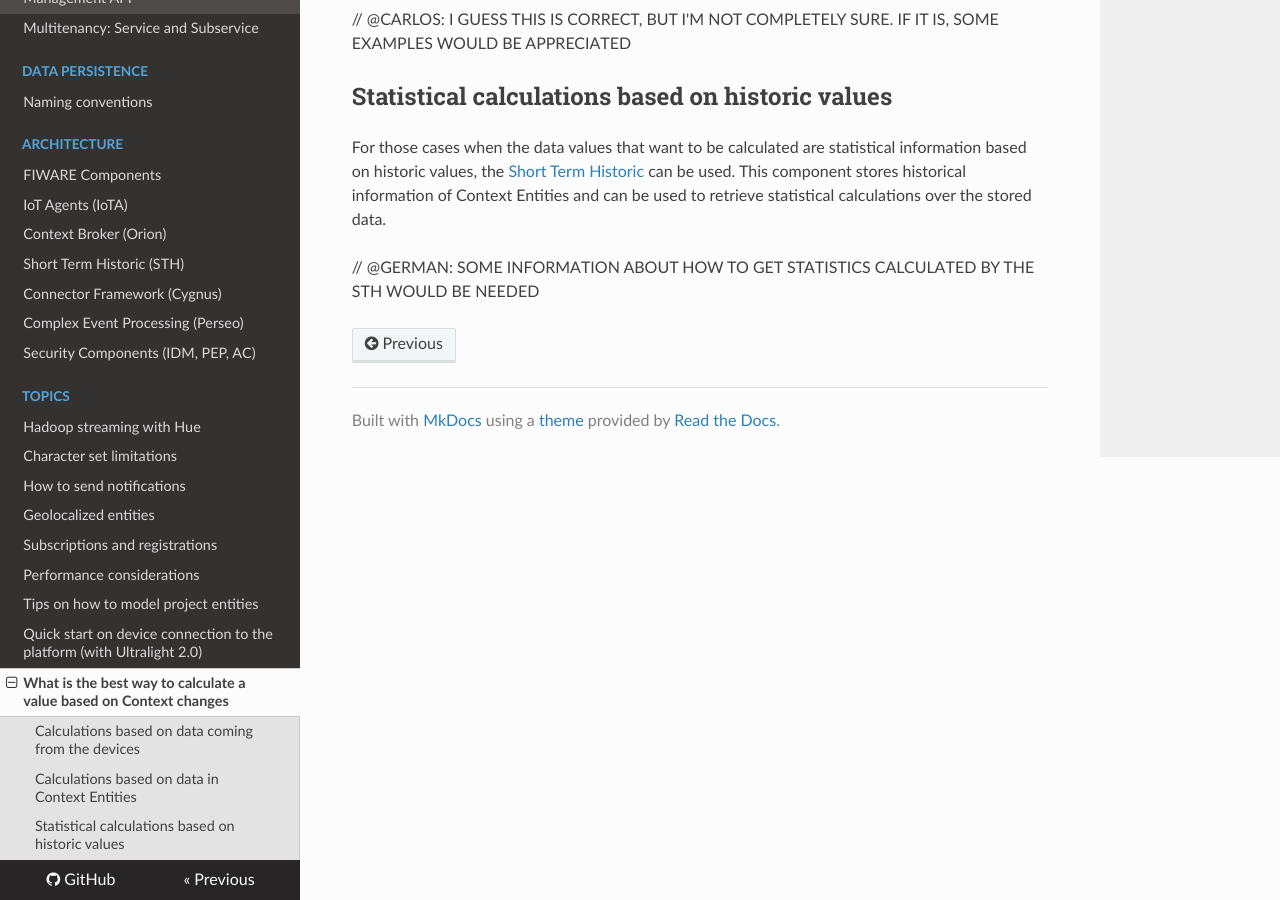
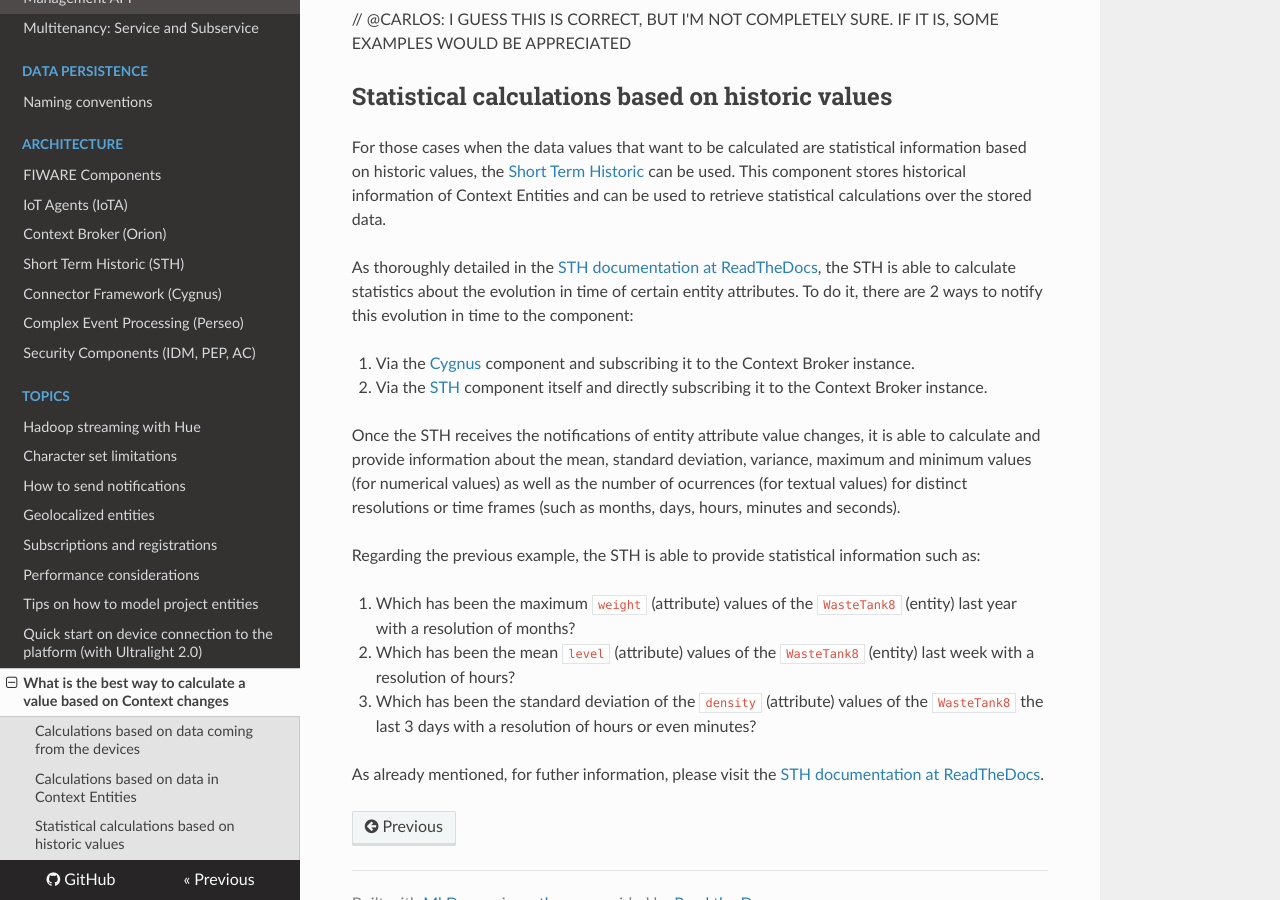
Before and after one commit to telefonicaid/thinking-cities, an MkDocs documentation site: the page built from docs/topics/data_calculation.md, in a window 1280 px wide and 900 px high, scrolled down 2188 px. Built offline with MkDocs 1.6.1, drawn with Linux system fonts in a browser that asks for light colours; nearby versions of some CDN libraries; old or Windows-style settings are respelled for this version of MkDocs.

Commit message:
Information about data calculations using the STH component

```diff
--- a/docs/topics/data_calculation.md
+++ b/docs/topics/data_calculation.md
@@ -116,4 +116,17 @@
 the [Short Term Historic](../sth.md) can be used. This component stores historical information of Context Entities and can be used
 to retrieve statistical calculations over the stored data.
 
-// @GERMAN: SOME INFORMATION ABOUT HOW TO GET STATISTICS CALCULATED BY THE STH WOULD BE NEEDED
+As thoroughly detailed in the [STH documentation at ReadTheDocs](http://fiware-sth-comet.readthedocs.io/en/latest/index.html), the STH is able to calculate statistics about the evolution in time of certain entity attributes. To do it, there are 2 ways to notify this evolution in time to the component:
+
+1. Via the [Cygnus](https://github.com/telefonicaid/fiware-cygnus) component and subscribing it to the Context Broker instance.
+2. Via the [STH](https://github.com/telefonicaid/fiware-sth-comet) component itself and directly subscribing it to the Context Broker instance.
+
+Once the STH receives the notifications of entity attribute value changes, it is able to calculate and provide information about the mean, standard deviation, variance, maximum and minimum values (for numerical values) as well as the number of ocurrences (for textual values) for distinct resolutions or time frames (such as months, days, hours, minutes and seconds).
+
+Regarding the previous example, the STH is able to provide statistical information such as:
+
+1. Which has been the maximum `weight` (attribute) values of the `WasteTank8` (entity) last year with a resolution of months?
+2. Which has been the mean `level` (attribute) values of the `WasteTank8` (entity) last week with a resolution of hours?
+3. Which has been the standard deviation of the `density` (attribute) values of the `WasteTank8` the last 3 days with a resolution of hours or even minutes?
+
+As already mentioned, for futher information, please visit the [STH documentation at ReadTheDocs](http://fiware-sth-comet.readthedocs.io/en/latest/index.html).
```
